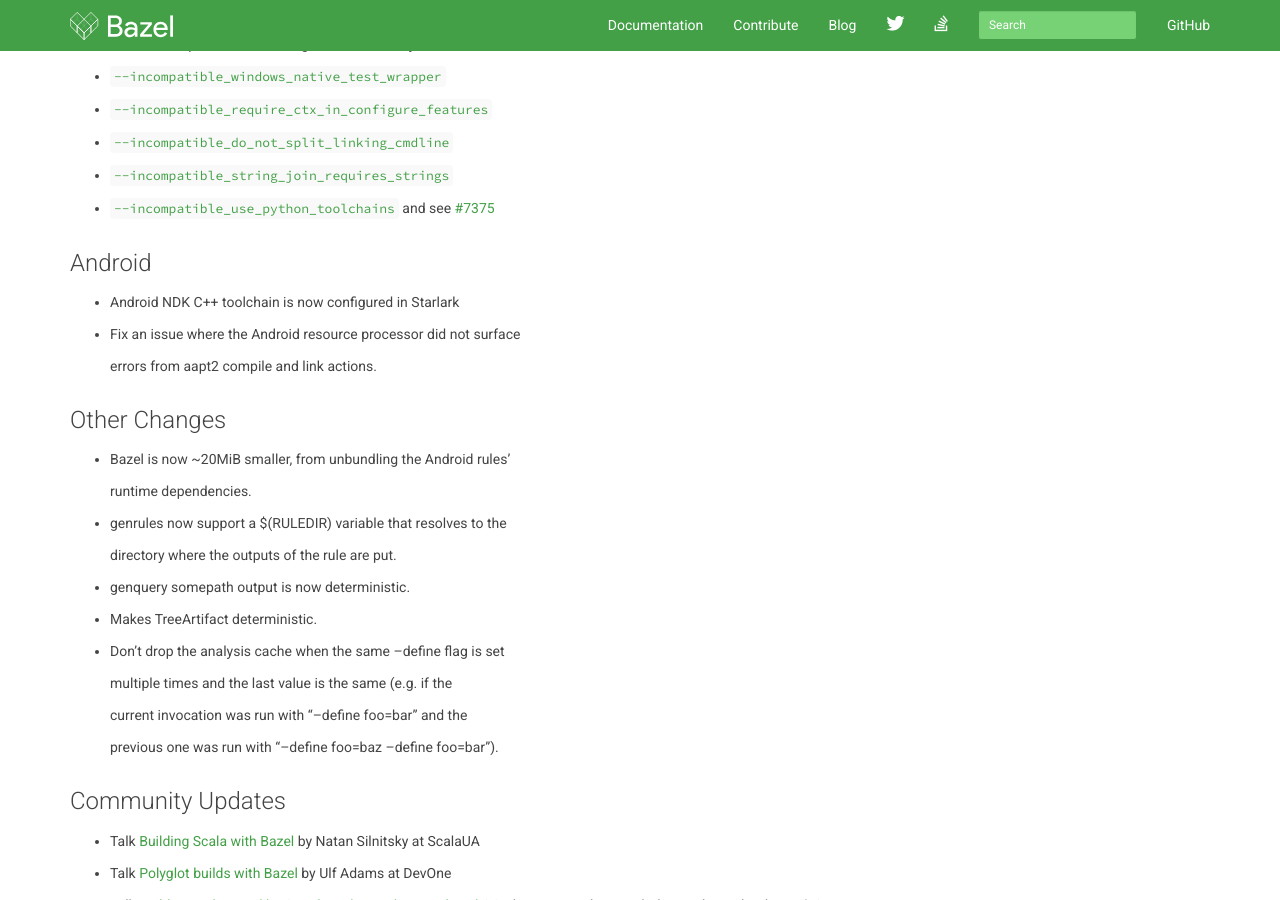
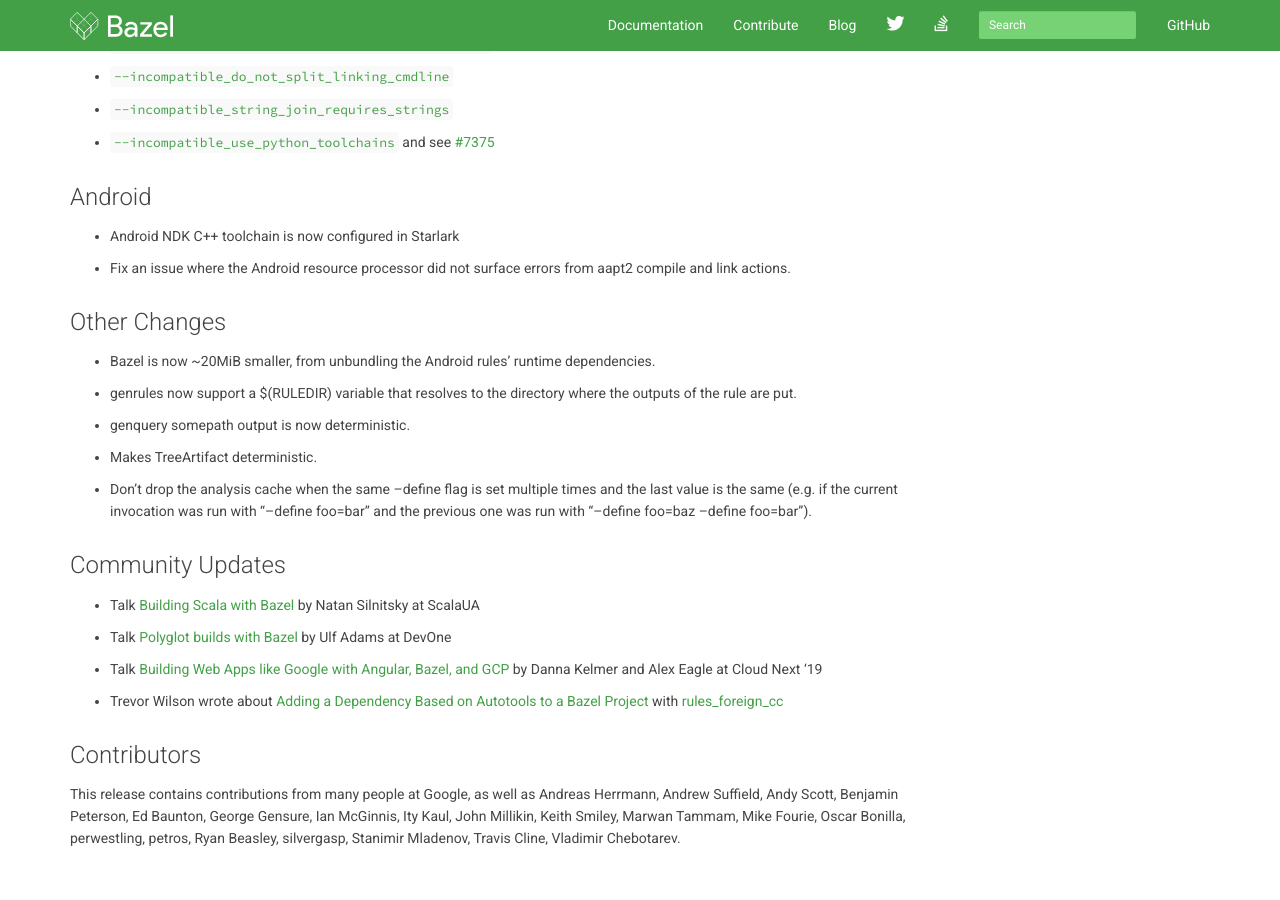
Before and after one commit to bazelbuild/bazel-blog, a Jekyll site: the page built from _posts/2019-06-1-bazel-0.25.md, in a window 1280 px wide and 900 px high, scrolled down 1324 px. Built offline with Jekyll 4.4.1, drawn with Linux system fonts in a browser that asks for light colours; nearby versions of some CDN libraries; library files that are not in the unit come from our copies; Markdown is read by kramdown in place of the engine named in the settings; some of the changed text lies outside the part shown.

Commit message:
address changes

```diff
--- a/_posts/2019-06-1-bazel-0.25.md
+++ b/_posts/2019-06-1-bazel-0.25.md
@@ -83,32 +79,20 @@
 
  - Android NDK C++ toolchain is now configured in Starlark
 
- - Fix an issue where the Android resource processor did not surface
-
-    errors from aapt2 compile and link actions.
+ - Fix an issue where the Android resource processor did not surface errors from aapt2 compile and link actions.
 
 
 ## Other Changes
 
-  - Bazel is now ~20MiB smaller, from unbundling the Android rules'
+ - Bazel is now ~20MiB smaller, from unbundling the Android rules' runtime dependencies.
 
-    runtime dependencies.
-
- - genrules now support a $(RULEDIR) variable that resolves to the
-
-    directory where the outputs of the rule are put.
+ - genrules now support a $(RULEDIR) variable that resolves to the directory where the outputs of the rule are put.
 
  - genquery somepath output is now deterministic.
 
  - Makes TreeArtifact deterministic.
 
- - Don't drop the analysis cache when the same --define flag is set
-
-    multiple times and the last value is the same (e.g. if the
-
-    current invocation was run with "--define foo=bar" and the
-
-    previous one was run with "--define foo=baz --define foo=bar").
+ - Don't drop the analysis cache when the same --define flag is set multiple times and the last value is the same (e.g. if the current invocation was run with "--define foo=bar" and the previous one was run with "--define foo=baz --define foo=bar").
 
 
 ## Community Updates
```
Also changed, not shown: other parts of _posts/2019-06-1-bazel-0.25.md (+0 -4 lines).
